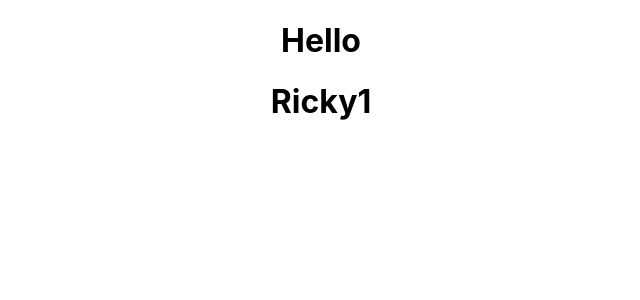
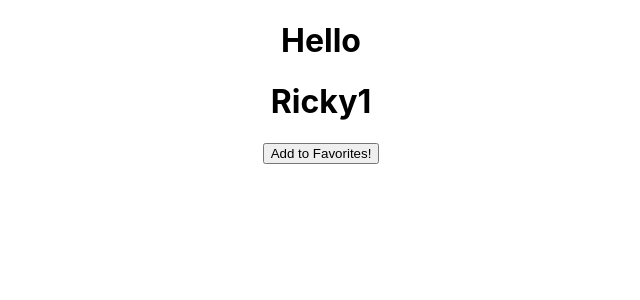
Before and after one commit to carlo1678/BlueBadgeClient, a React (Create React App) app in the folder clientside/: page / in a window 1280 px wide. Shown: the top 300 px of the page, without its empty margins (319-959 px from the left). Built offline with nearby package versions, Linux system fonts and the light colour scheme.

Commit message:
Kali2 9/7/21

```diff
--- a/clientside/src/components/Music.js
+++ b/clientside/src/components/Music.js
@@ -1,4 +1,6 @@
+import { response } from "express";
 import React from "react";
+import { useState, useEffect } from "react";
 
 // fetch(`https://shazam.p.rapidapi.com/search?term=${userInput}&locale=en-US&offset=0`, {
 //   "method": "GET",
@@ -18,7 +20,37 @@ import React from "react";
 //   });
 
 export default function Music(props) {
+  let songInfo = {
+    song: {
+      title: props.Title,
+      coverArt: props.art,
+    },
+  };
+
+  const addToFavorites = (e) => {
+    const accessToken = localStorage.getItem('SessionToken');
+    e.preventDefault();
+    fetch(`http://localhost:2001/music/add`, {
+      method: 'POST',
+      headers: new Headers({
+        'Content-Type': 'application/json',
+        Authorization: `Bearer ${accessToken}`,
+      }),
+      body: JSON.stringify(songInfo),
+    })
+      .then((response) => response.json())
+      .then((data) => {
+        console.log(data);
+        alert("Successfully added to favorites!");
+      })
+      .catch((err) => {
+        console.error(err);
+      });
+  };
+
   return <div>
     <p className="Title">{props.Title}</p>
+    <p className="art">{props.art}</p>
+    <button onClick={addToFavorites}>Add to Favorites!</button>
   </div>;
 }
```
